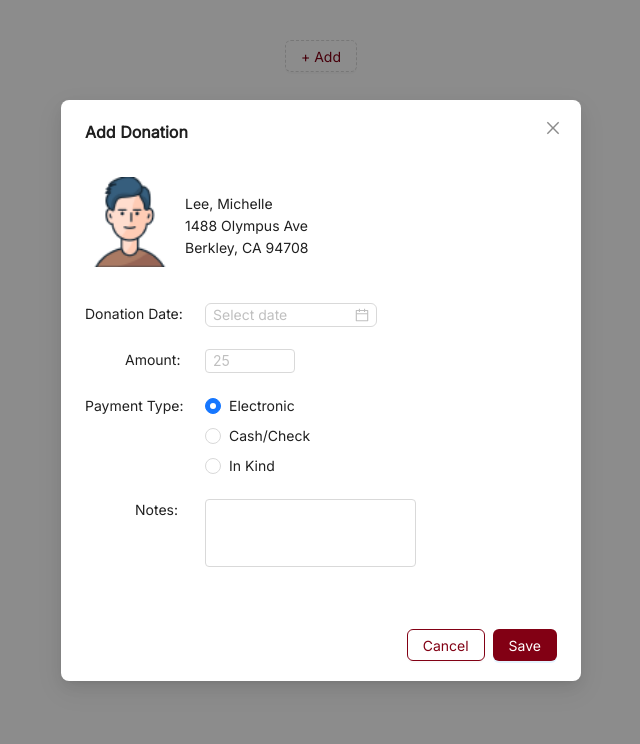
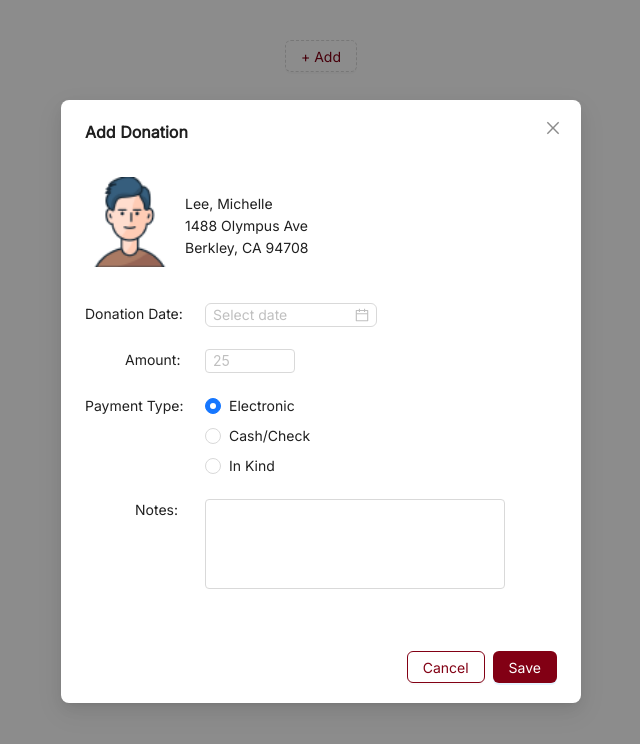
Before and after one commit to alazarzewdu/add-donation-modal, a React (Vite) app: page / in a window 1280 px wide. Both pictures are taken after a click on the button "+ Add". Shown: the top 744 px of the page, without its empty margins (319-959 px from the left). Built offline with nearby package versions, Linux system fonts and the light colour scheme.

Commit message:
width of notes increased

```diff
--- a/src/App.css
+++ b/src/App.css
@@ -72,7 +72,10 @@ height: 90px;
   margin-bottom: 50px;
 }
 
+.notes-field {
+  width: 300px;
 
+}
 
 
 
--- a/src/App.tsx
+++ b/src/App.tsx
@@ -102,7 +102,7 @@ const onChange: DatePickerProps['onChange'] = (date, dateString) =>
                <p >Notes:</p>
             </div>
             <div className="n-input">
-               <TextArea rows={3} size='small' className='notes-field'
+               <TextArea rows={4} size='small' className='notes-field'
                                   autoSize={false}
                                   style={{resize: 'none'}} />
             </div>
```
